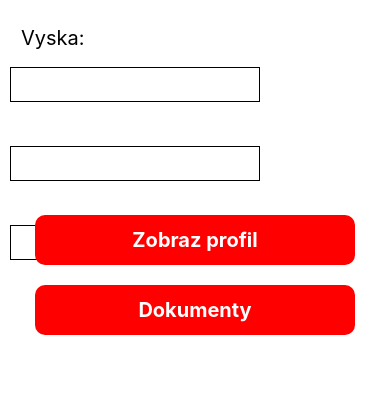
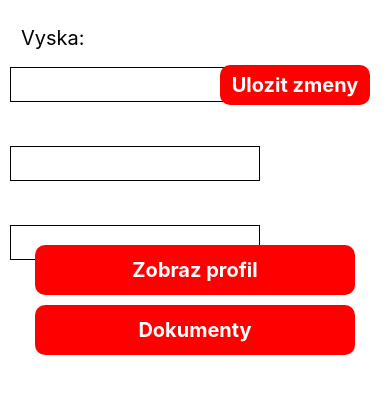
Before and after one commit to erikavaczlavova/mta, a React Native app: screen /Profil in a window 390 px wide. Shown: the part 305-710 px from the top of the page. Built offline with nearby package versions, Linux system fonts and the light colour scheme.

Commit message:
Profil POST + pop-ups

```diff
--- a/components/edittest.js
+++ b/components/edittest.js
@@ -1,6 +1,7 @@
 import {StyleSheet, Text, View, Pressable, TextInput} from 'react-native';
 import React, {useState, useEffect} from 'react';
 import {StatusBar} from 'expo-status-bar';
+import {showMessage, hideMessage} from 'react-native-flash-message';
 
 import RadioForm, {
   RadioButton,
@@ -14,8 +15,8 @@ const EditTest = props => {
     {label: 'PCR', value: 1},
     {label: 'AG', value: 2},
   ];
-  const [decision, setDec] = useState(props.editType);
-  const [newplace, setPlac] = useState(props.editLoc);
+  const [decision, setDec] = useState('DEL');
+  const [newplace, setPlac] = useState('');
   const result = ['DEL', 'PCR', 'AG'];
   return (
     <View style={styles.homeBody}>
@@ -24,10 +25,10 @@ const EditTest = props => {
           Preobjednanie testu:{' '}
         </Text>
         <Text style={{color: 'black', fontSize: 22, top: 15}}>
-          Povodny typ : {props.editType} {props.editID} {'\n'}
+          Povodny typ : {props.editType} {'\n'}
         </Text>
         <Text style={{color: 'black', fontSize: 22, top: 5, bottom: 10}}>
-          Novy typ :
+          Novy typ : {'\n'}
         </Text>
         <RadioForm
           radio_props={radio}
@@ -45,7 +46,7 @@ const EditTest = props => {
         </Text>
         <TextInput
           style={styles.input}
-          defaultValue="Mesto"
+          placeholder="Mesto"
           onChangeText={value => {
             setPlac(value);
           }}></TextInput>
@@ -56,20 +57,47 @@ const EditTest = props => {
           style={styles.button}
           android_ripple={{color: 'black'}}
           onPress={async () => {
+            console.log(decision);
+            if (decision == 'DEL') {
+              showMessage({
+                message: 'Uspesne zrusene',
+                type: 'success',
+              });
+              props.setEdit(false);
+              props.setIsOn(true);
+              return await fetch(
+                `http://192.168.0.108:8000/test?id=${props.editID}`,
+                {
+                  method: 'DELETE',
+                },
+              );
+            } else {
+              if (newplace.length > 2) {
+                showMessage({
+                  message: 'Uspesne zmenene',
+                  type: 'success',
+                });
                 let body = {
                   id: props.editID,
                   location: newplace,
                   type: decision,
                 };
-            return await fetch('http://192.168.0.87:8000/test', {
+                return await fetch('http://192.168.0.108:8000/test', {
                   method: 'POST',
                   headers: {
                     'Content-Type': 'application/json',
                   },
                   body: JSON.stringify(body),
                 });
+              } else {
+                showMessage({
+                  message: 'Zadajte mesto',
+                  type: 'warning',
+                });
+              }
+            }
           }}>
-          <Text style={styles.butText}>Save</Text>
+          <Text style={styles.butText}>Ulozit</Text>
         </Pressable>
       </View>
       <StatusBar style="auto" />
--- a/components/files.js
+++ b/components/files.js
@@ -14,7 +14,7 @@ const Files = props => {
   const [data, setData] = useState([]);
   const [title, setTitle] = useState('');
   const getFiles = () => {
-    return fetch('http://192.168.0.87:8000/file?user_id=8')
+    return fetch('http://192.168.0.87:8000/file?user_id=1')
       .then(response => response.json())
       .then(json => {
         console.log(json.items);
--- a/components/testvacc.js
+++ b/components/testvacc.js
@@ -30,12 +30,12 @@ const TestVacc = props => {
 
   const putTest = async () => {
     let body = {
-      user_id: 10,
+      user_id: 1,
       location: newplace,
       type: newtype,
       date: newdate,
     };
-    return await fetch('http://192.168.0.87:8000/test', {
+    return await fetch('http://192.168.0.108:8000/test', {
       method: 'PUT',
       headers: {
         'Content-Type': 'application/json',
--- a/pages/Profil.js
+++ b/pages/Profil.js
@@ -8,6 +8,7 @@ import {
 } from 'react-native';
 import React, {useState, useEffect} from 'react';
 import {StatusBar} from 'expo-status-bar';
+import {showMessage, hideMessage} from 'react-native-flash-message';
 import Files from '../components/files';
 
 const Profil = props => {
@@ -15,22 +16,28 @@ const Profil = props => {
   const [butt, setButt] = useState(false);
   const [show, setShow] = useState(false);
   const [add, setAdd] = useState(false);
+  const [editnum, setNum] = useState('');
+  const [editwe, setWe] = useState('');
+  const [edithe, setHe] = useState('');
   const [data, setData] = useState({
     birthdate: '',
     birthnum: '',
-    height: null,
+    height: '',
     id: 1,
     name: '',
     password: '1111',
-    weight: null,
+    weight: '',
   });
 
   const getProfil = () => {
     setIsOn(true);
-    return fetch('http://192.168.0.87:8000/user?id=7')
+    return fetch('http://192.168.0.108:8000/user?id=1')
       .then(response => response.json())
       .then(json => {
         setData(json);
+        setNum(json.birthnum);
+        setWe(json.weight);
+        setHe(json.height);
       })
       .catch(error => {
         console.error(error);
@@ -38,7 +45,6 @@ const Profil = props => {
   };
 
   const back = () => {
-    console.log(isOn, butt, add, show);
     if (butt) {
       setIsOn(true);
     }
@@ -91,7 +97,10 @@ const Profil = props => {
           </Text>
           <TextInput
             style={styles.input2}
-            value={data.birthnum}
+            defaultValue={data.birthnum}
+            onChangeText={value => {
+              setNum(value);
+            }}
             fontSize={20}></TextInput>
           <Text style={{color: 'black', left: 21, fontSize: 20, bottom: 95}}>
             Datum {'\n'}narodenia:
@@ -106,19 +115,70 @@ const Profil = props => {
           </Text>
           <TextInput
             style={styles.input4}
-            value={data.weight}
+            defaultValue={data.weight.toString()}
+            onChangeText={value => {
+              setWe(value);
+            }}
             fontSize={20}></TextInput>
           <Text style={{color: 'black', left: 21, fontSize: 20, bottom: 165}}>
             Vyska:
           </Text>
           <TextInput
             style={styles.input5}
-            value={data.weight}
+            defaultValue={data.height.toString()}
+            onChangeText={value => {
+              setHe(value);
+            }}
             fontSize={20}></TextInput>
+          <Pressable
+            style={styles.button3}
+            android_ripple={{color: 'black'}}
+            onPress={async () => {
+              if (
+                edithe > 0 &&
+                editwe > 0 &&
+                editnum.length == 9 &&
+                editnum[4] == '/' &&
+                (parseInt(editnum.substring(0, 4)).toString().length == 4 ||
+                  parseInt(editnum.substring(0, 4)) == 0) &&
+                (parseInt(editnum.substring(5, 9)).toString().length == 4 ||
+                  parseInt(editnum.substring(5, 9)) == 0)
+              ) {
+                showMessage({
+                  message: 'Zmeny ulozene',
+                  type: 'success',
+                });
+                let body = {
+                  birthdate: data.birthdate,
+                  birthnum: editnum,
+                  height: edithe,
+                  id: data.id,
+                  password: data.password,
+                  weight: editwe,
+                };
+                return await fetch('http://192.168.0.108:8000/user', {
+                  method: 'POST',
+                  headers: {
+                    'Content-Type': 'application/json',
+                  },
+                  body: JSON.stringify(body),
+                });
+              } else {
+                showMessage({
+                  message: 'Zly format',
+                  description: 'Rodne cislo: 0000/0000, Vyska/Vaha: cislo',
+                  type: 'warning',
+                });
+              }
+            }}>
+            <Text style={styles.butText}>Ulozit zmeny</Text>
+          </Pressable>
           <Pressable
             style={styles.button}
             android_ripple={{color: 'black'}}
-            onPress={async () => getProfil()}>
+            onPress={async () => {
+              getProfil();
+            }}>
             <Text style={styles.butText}>Zobraz profil</Text>
           </Pressable>
           <Pressable
@@ -168,7 +228,7 @@ const styles = StyleSheet.create({
     width: 320,
     marginVertical: 5,
     position: 'relative',
-    bottom: 60,
+    bottom: 80,
   },
   button2: {
     alignItems: 'center',
@@ -180,7 +240,19 @@ const styles = StyleSheet.create({
     width: 320,
     marginVertical: 5,
     position: 'relative',
-    bottom: 50,
+    bottom: 80,
+  },
+  button3: {
+    alignItems: 'center',
+    justifyContent: 'center',
+    borderRadius: 10,
+    left: 220,
+    backgroundColor: 'red',
+    height: 40,
+    width: 150,
+    marginVertical: 5,
+    position: 'relative',
+    bottom: 210,
   },
   butText: {
     color: 'white',
--- a/pages/Testy.js
+++ b/pages/Testy.js
@@ -21,7 +21,7 @@ const Testy = props => {
   const [date, setDate] = useState('');
 
   const getPCR = () => {
-    return fetch('http://192.168.0.87:8000/test?user_id=9&type=PCR')
+    return fetch('http://192.168.0.108:8000/test?user_id=1&type=PCR')
       .then(response => response.json())
       .then(json => {
         setData(json.items);
@@ -32,7 +32,7 @@ const Testy = props => {
   };
 
   const getAG = () => {
-    return fetch('http://192.168.0.87:8000/test?user_id=9&type=AG')
+    return fetch('http://192.168.0.108:8000/test?user_id=1&type=AG')
       .then(response => response.json())
       .then(json => {
         setData(json.items);
@@ -80,7 +80,11 @@ const Testy = props => {
           editLoc={editLoc}
           setEL={setEL}
           editID={editID}
-          date={date}></EditTest>
+          date={date}
+          isOn={isOn}
+          setIsOn={setIsOn}
+          edit={edit}
+          setEdit={setEdit}></EditTest>
       )}
       {isOn && (
         <View style={styles.body}>
```
Lines whose indentation alone changed are shown as unchanged.
